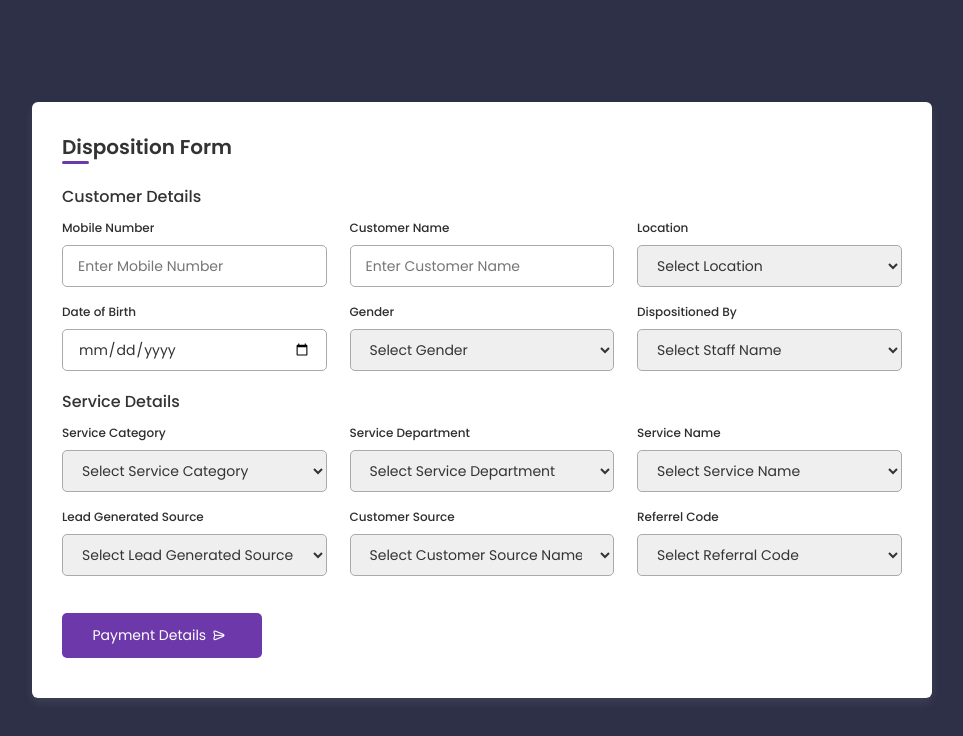
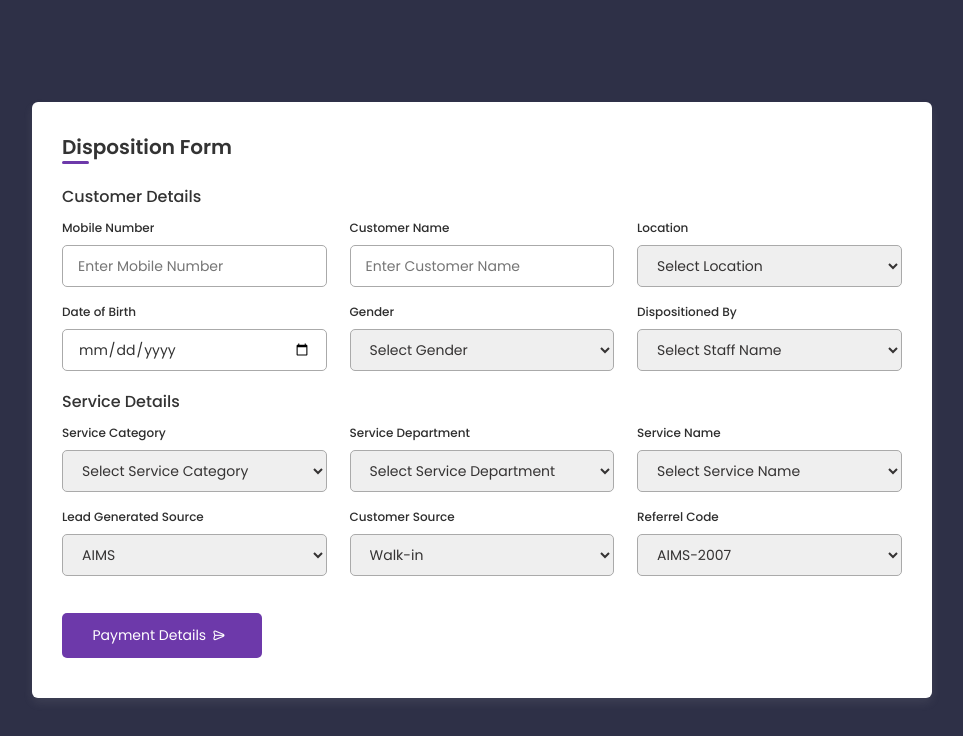
Before and after one commit to shahul-github-s/AIMS-Disposition-Form, a plain HTML site: page index.html in a window 1280 px wide. Shown: the whole page, without its empty margins (158-1121 px from the left). Drawn offline with nearby package versions, Linux system fonts and the light colour scheme.

Commit message:
update v1

```diff
--- a/index.html
+++ b/index.html
@@ -247,7 +247,7 @@
                     Job Application Support
                   </option>
                   <option value="Travel Services">Travel Services</option>
-                  <option value="Tour Services">Tour Services</option>
+                  <!-- <option value="Tour Services">Tour Services</option> -->
                 </select>
               </div>
 
@@ -270,9 +270,8 @@
                   id="lead-source-select"
                   required
                 >
-                  <option disabled selected>
-                    Select Lead Generated Source Name
-                  </option>
+                  <option disabled>Select Lead Generated Source Name</option>
+                  <option value="AIMS" selected>AIMS</option>
                 </select>
               </div>
               <div class="input-field">
@@ -282,16 +281,17 @@
                   id="customer-source-select"
                   required
                 >
-                  <option disabled selected>Select Customer Source Name</option>
+                  <option disabled>Select Customer Source Name</option>
+                  <option selected value="Walk-in">Walk-in</option>
                 </select>
               </div>
               <div class="input-field">
                 <label>Referrel Code</label>
                 <select name="Referrel Code" id="referral-code-select" required>
-                  <option disabled selected id="default-option">
+                  <option disabled id="default-option">
                     Select Referral Code
                   </option>
-                  <option value="AIMS-2007">AIMS-2007</option>
+                  <option value="AIMS-2007" selected>AIMS-2007</option>
                   <option value="AIMS-2024">AIMS-2024</option>
                 </select>
               </div>
--- a/script.js
+++ b/script.js
@@ -110,6 +110,7 @@ document.addEventListener("DOMContentLoaded", function () {
       "Cruise Booking",
       "Hotel Booking",
       "Medical Appointment",
+      "Tour Services",
     ],
     "Tour Services": ["Domestic Tour Packages", "International Packages"],
   };
@@ -214,6 +215,7 @@ document.addEventListener("DOMContentLoaded", function () {
     ],
     "Cruise Booking": ["Domestic", "International"],
     "Hotel Booking": ["Domestic", "International"],
+    "Tour Services": ["Domestic", "International"],
     "TN Employment Registration": ["New Register", "Renewal", "Addition"],
   };
 
```
